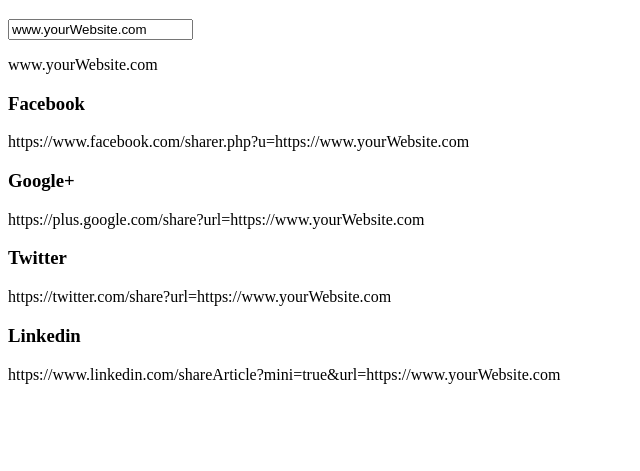
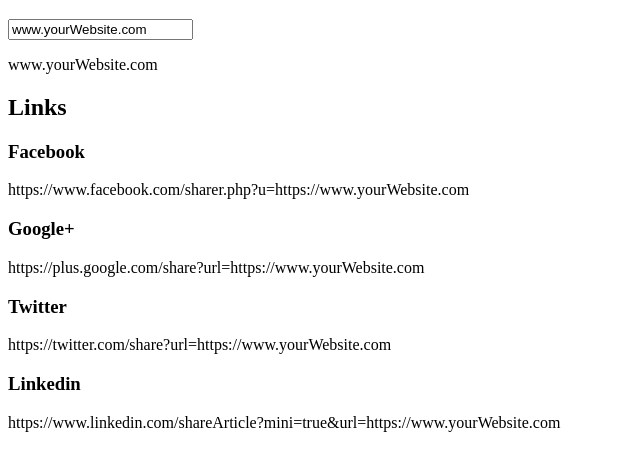
Before and after one commit to gregorlaan/SocialMediaShare, a plain HTML site: page index.html in a window 1280 px wide. Shown: the part 61-532 px from the top of the page, without its empty margins (0-640 px from the left). Drawn offline with Linux system fonts and the light colour scheme.

Commit message:
Wrap links inside a div

```diff
--- a/index.html
+++ b/index.html
@@ -21,6 +21,8 @@
 
         <p>{{ websiteUrl }}</p>
 
+        <h2>Links</h2>
+        <div id="links">
             <h3>Facebook</h3>
             <p v-html="facebookBaseUrl + websiteUrl"></p>
 
@@ -32,6 +34,7 @@
 
             <h3>Linkedin</h3>
             <p v-html="linkedinBaseUrl + websiteUrl"></p>
+        </div>
 
         <script src="vue.min.js"></script>
         <script src="app.js"></script>
```
Lines whose indentation alone changed are shown as unchanged.
